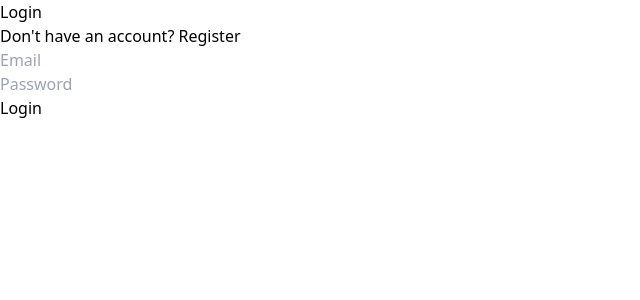
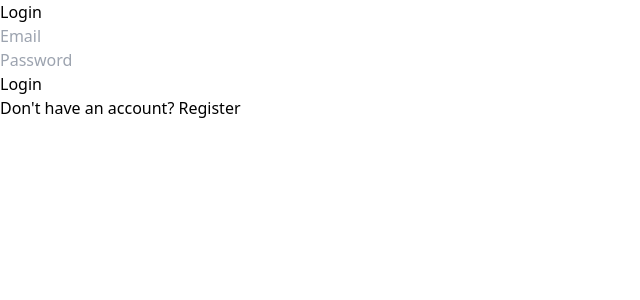
Before and after one commit to aniketpatidar/code-challenges, a React (Vite) app in the folder frontend/: page /login in a window 1280 px wide. Shown: the top 300 px of the page, without its empty margins (0-640 px from the left). Built offline with nearby package versions, Linux system fonts and the light colour scheme.

Commit message:
chore: Update Authentication page layout.

```diff
--- a/frontend/src/pages/Authentication.jsx
+++ b/frontend/src/pages/Authentication.jsx
@@ -41,12 +41,6 @@
           )}
         </h2>
 
-        {page === Page.Login ? (
-          <p className="text-medium mt-2">Don't have an account? <Link to="/register" className="text-blue-500">Register</Link></p>
-        ) : (
-          <p className="text-medium mt-2">Already have an account? <Link to="/login" className="text-blue-500">Login</Link></p>
-        )}
-
         <form className="mt-6 max-w-96 flex flex-col gap-8" onSubmit={handleSubmit}>
           <div>
             <input
@@ -81,6 +75,12 @@
             )}
           </button>
         </form>
+
+        {page === Page.Login ? (
+          <p className="text-medium mt-4">Don't have an account? <Link to="/register" className="text-blue-500">Register</Link></p>
+        ) : (
+          <p className="text-medium mt-4">Already have an account? <Link to="/login" className="text-blue-500">Login</Link></p>
+        )}
       </div>
     </div>
   )
```
